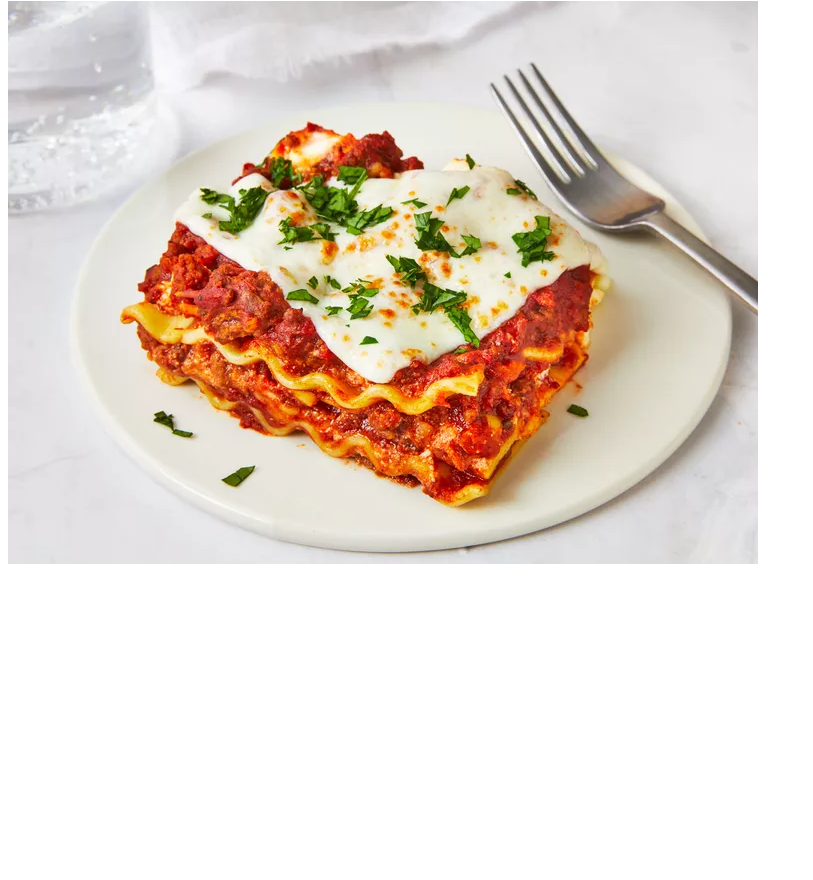
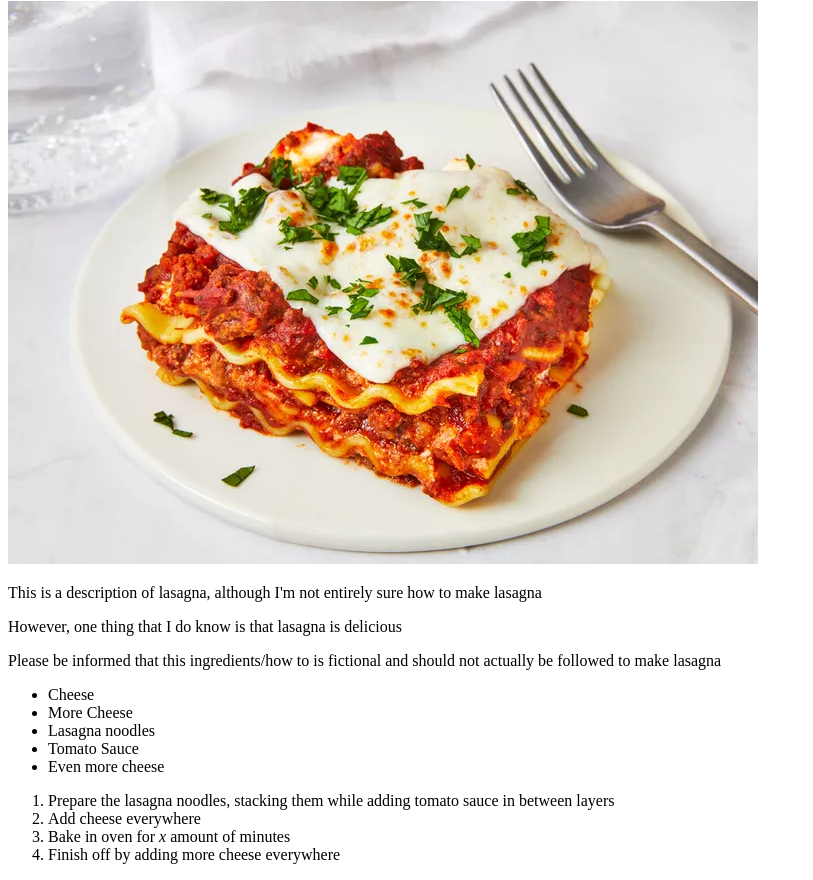
Before and after one commit to achong1104/odin-recipes, a plain HTML site: page recipes/lasagna.html in a window 1280 px wide. Shown: the part 79-959 px from the top of the page, without its empty margins (0-813 px from the left). Before the commit the page ends 800 px from the top, so only its background shows below. Drawn offline with Linux system fonts and the light colour scheme.

Commit message:
Added UL and OL list to make lasagna dish

```diff
--- a/recipes/lasagna.html
+++ b/recipes/lasagna.html
@@ -8,7 +8,27 @@
 <body>
 
     <h1>Lasagna</h1>
-        <img src="../pictures/lasagna.jpg">
+        <img src="../pictures/lasagna.jpg" alt ="Lasagna photo">
+
+    <p>This is a description of lasagna, although I'm not entirely sure how to make lasagna</p>
+    <p>However, one thing that I do know is that lasagna is delicious</p>
+    <p>Please be informed that this ingredients/how to is fictional and should not actually be followed to make lasagna</p>
+
+    <ul>
+        <li>Cheese</li>
+        <li>More Cheese</li>
+        <li>Lasagna noodles</li>
+        <li>Tomato Sauce</li>
+        <li>Even more cheese</li>
+    </ul>
+
+    <ol>
+        <li>Prepare the lasagna noodles, stacking them while adding tomato sauce in between layers</li>
+        <li>Add cheese everywhere</li>
+        <li>Bake in oven for <em>x</em> amount of minutes</li>
+        <li>Finish off by adding more cheese everywhere</li>
+    </ol>
+
 
 </body>
 </html>
```
Also changed, not shown: index.html (+1 -1 lines).
